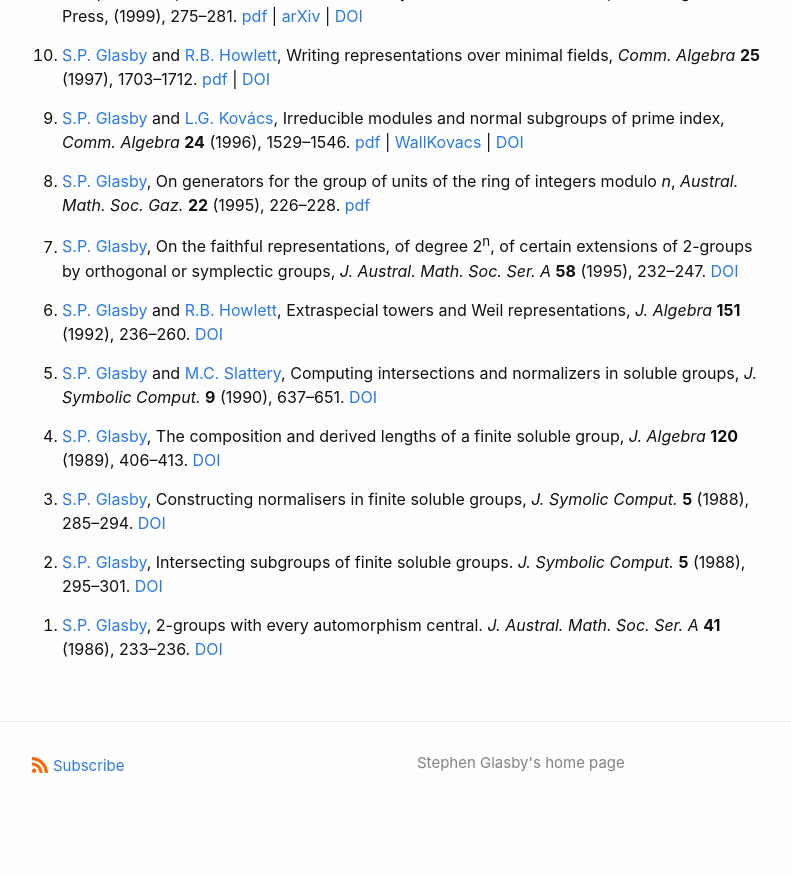
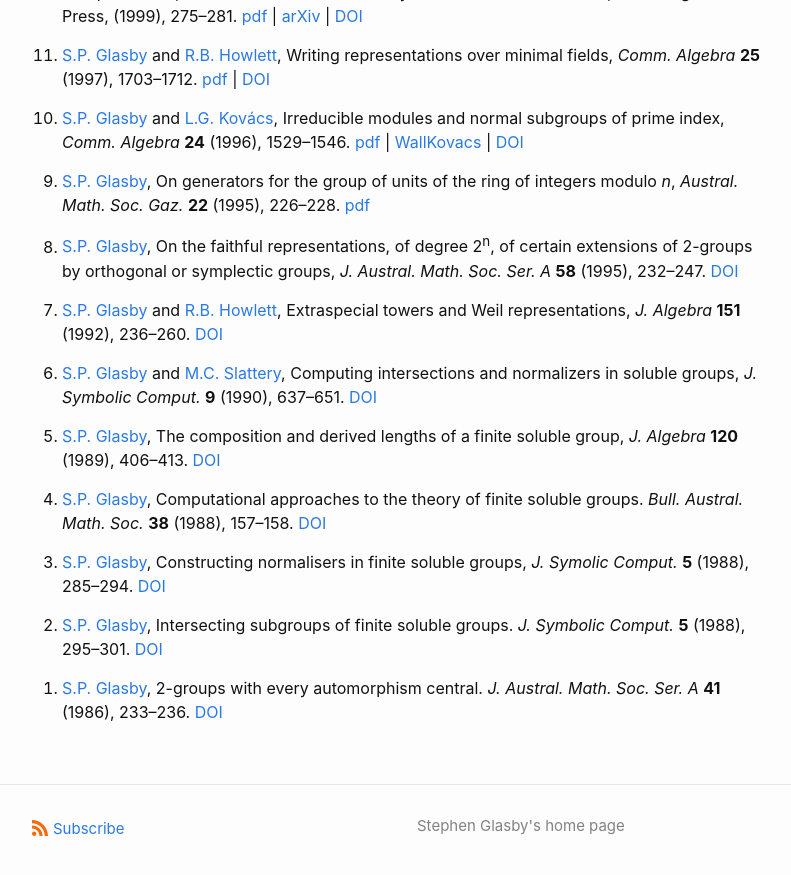
Before and after one commit to StephenGlasby/StephenGlasby.github.io, a Jekyll site: the page built from publications.md, in a window 1280 px wide and 900 px high, scrolled down 4519 px. Shown: the top 875 px of the window, without its empty margins (238-1029 px from the left). Built offline with Jekyll 4.4.1, drawn with Linux system fonts in a browser that asks for light colours; before the commit the page ends 5356 px from its top, so only the background shows below that.

Commit message:
publications.md

```diff
--- a/publications.md
+++ b/publications.md
@@ -534,6 +534,11 @@ Cyclotomic ordering Conjecture
   [DOI](https://doi.org/10.1016/0021-8693(89)90204-4)
 
 0. [S.P. Glasby](https://stephenglasby.github.io/),
+  Computational approaches to the theory of finite soluble groups.
+  *Bull. Austral. Math. Soc.* **38** (1988), 157--158.
+  [DOI](https://doi.org/10.1017/S0004972700027386)
+
+0. [S.P. Glasby](https://stephenglasby.github.io/),
   Constructing normalisers in finite soluble groups, *J. Symolic Comput.*
   **5** (1988), 285--294.
   [DOI](https://doi.org/10.1016/S0747-7171(88)80030-0)
```
